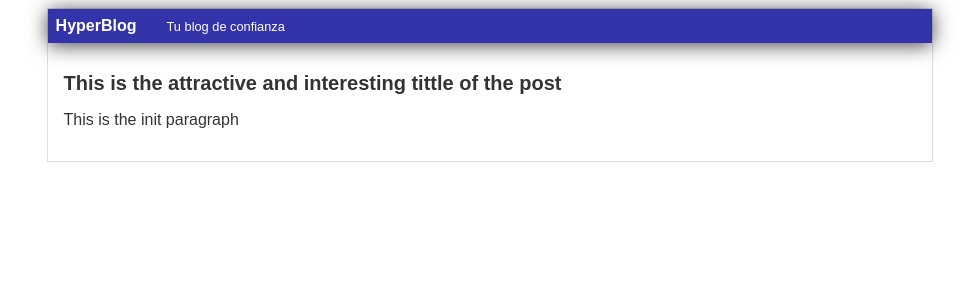
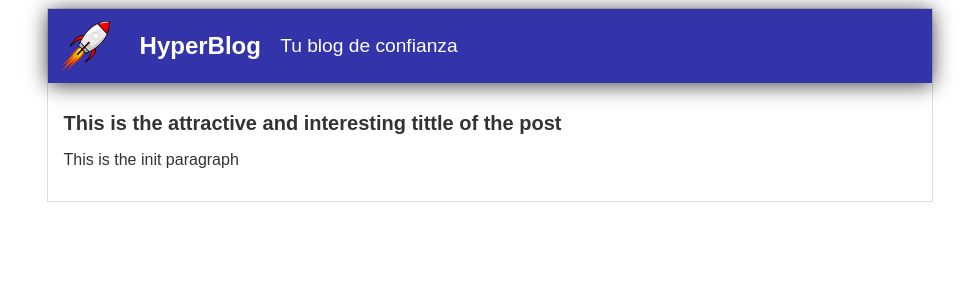
Before and after one commit to jmontero22c/Practicing-Git, a PHP site: page /blogpost.html in a window 1280 px wide. Shown: the top 300 px of the page, without its empty margins (150-1129 px from the left). Run offline with PHP 8.4, Linux system fonts and the light colour scheme.

Commit message:
New Logo

```diff
--- a/blogpost.html
+++ b/blogpost.html
@@ -7,6 +7,7 @@
     <body>
         <div id="container">
             <div id="cabecera">
+                <img src="./imagenes/dragon.png" alt="">
                 HyperBlog
                 <span id="tagline">
                     Tu blog de confianza
--- a/css/estilos.css
+++ b/css/estilos.css
@@ -4,16 +4,26 @@ body{
     color: #333;
     font-size: 16px;
 }
+img{
+    height: 50px;
+    width: 50px;
+    margin-right: 30px;
+}
 #cabecera{
+    display: flex;
+    align-items: center;
     background: #33A;
     color: white;
     font-weight: bold;
     box-shadow: 0px 2px 20px 0px rgba(0, 0, 0, 0.75);
     margin: 0px;
     padding: 0.5em;
+    height: 50px;
+    font-size: 24px;
+
 }
 #cabecera #tagline{
-    padding-left: 2em;
+    padding-left: 1em;
     font-weight: normal;
     font-size: 0.8em;
 }
```
